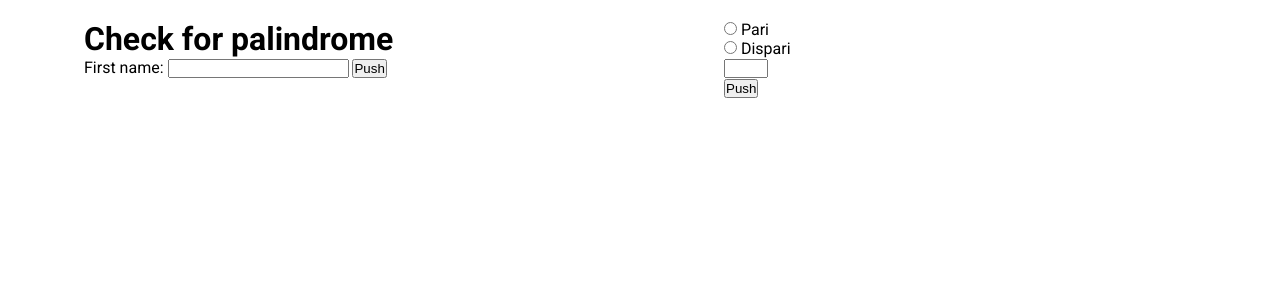
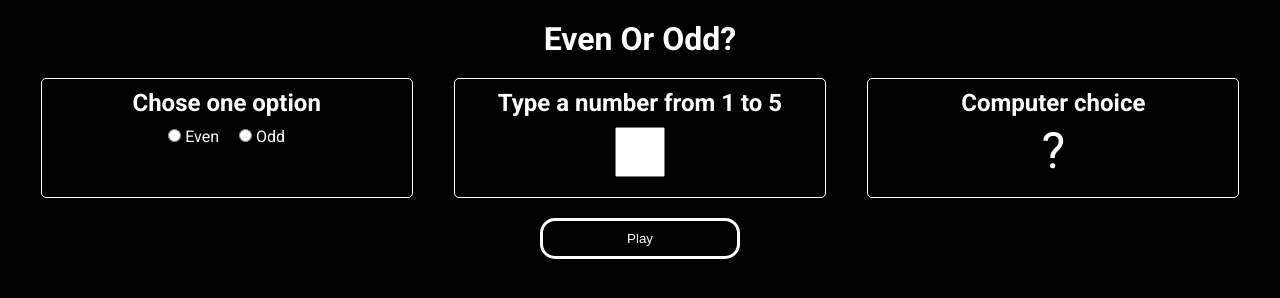
Before and after one commit to StephanieFurlan/js-paliedispari, a plain HTML site: page pariedispari/index.html in a window 1280 px wide. Drawn offline with Linux system fonts and the light colour scheme.

Commit message:
Pari o Dispari layout

```diff
--- a/pariedispari/index.html
+++ b/pariedispari/index.html
@@ -2,7 +2,7 @@
 <html lang="en" dir="ltr">
    <head>
       <meta charset="utf-8">
-      <title>FizzBuzz</title>
+      <title>Even Or Odd</title>
       <link rel="stylesheet" href="style.css">
       <link href="https://fonts.googleapis.com/css2?family=Roboto:wght@400;700&display=swap" rel="stylesheet">
 
@@ -11,27 +11,35 @@
    </head>
    <body>
       <div class="main-container">
+         <h1>Even Or Odd?</h1>
          <div class="container">
-            <h1>Check for palindrome</h1>
-            <label for="palindrome">First name:</label>
-            <input type="text" id="palindrome" name="palindrome">
-            <button id="check-palindrome">Push</button>
-            <div id="answer"></div>
+            <div class="box">
+               <h2>Chose one option</h2>
+               <div id="even-odd">
+                  <div class="radio-btn">
+                     <input  type="radio" id="even" name="even-odd" value="even">
+                     <label for="even">Even</label>
+                  </div>
+                  <div class="radio-btn">
+                     <input type="radio" id="odd" name="even-odd" value="odd">
+                     <label for="odd">Odd</label>
+                  </div>
+               </div>
+
+            </div>
+            <div class="box">
+               <h2>Type a number from 1 to 5</h2>
+               <input id="number" type="number" name="number" value="" min="1" max="5">
+            </div>
+            <div class="box">
+               <h2>Computer choice</h2>
+               <div id="pc">?</div>
+            </div>
          </div>
+         <button id="play-button">Play</button>
+         <div id="winner"></div>
 
-         <div class="container">
-            <div class="even-odd-form">
-               <input type="radio" id="even" name="even-odd" value="even">
-               <label for="even">Pari</label><br>
-               <input type="radio" id="odd" name="even-odd" value="odd">
-               <label for="odd">Dispari</label><br>
-            </div>
-            <div class="number-form">
-               <input id="number" type="number" name="number" value="" min="1" max="5">
-               <div id="answer2"></div>
-            </div>
-            <button id="play-button">Push</button>
-         </div>
+
       </div>
 
       <script src="script.js" charset="utf-8"></script>
--- a/pariedispari/script.js
+++ b/pariedispari/script.js
@@ -1,32 +1,21 @@
-
-// functions that checks if a word is a palindrome
-function isPalindrome(word) {
-   return word.split("").reverse().join("") == word;
-}
-
-var button = document.getElementById("check-palindrome");
-button.addEventListener("click", function() {
-   // take value from input
-   var word = document.getElementById("palindrome").value.replace(/\s/g, "");
-   // check palindrome validity
-   var message = isPalindrome(word) ? " is a palindrome." : " is not a palindrome.";
-   // show answer
-   document.getElementById("answer").innerHTML = "The word " + "<b>" + word + "</b>" + message;
-})
 
 
 var playButton = document.getElementById("play-button");
 playButton.addEventListener("click", function() {
-   // take value from input
+   // take even or odd value from radio buttons
    var value = document.querySelector('input[name="even-odd"]:checked').value;
+   // take number from user
    var userNumber = parseInt(document.getElementById("number").value);
+   // play random agent
    var computerNumber = Math.floor(Math.random() * 5) + 1;
+   document.getElementById("pc").innerHTML = computerNumber;
+   // sum both values
    var sum = userNumber + computerNumber;
-
+   // check who is the winner
    if (sum % 2 == 0 && value == "even" || sum % 2 == 1 && value == "odd") {
-      console.log("Vince l'utente");
+      document.getElementById("winner").innerHTML = "YOU ARE THE WINNER!";
    } else {
-      console.log("Vince il pc");
+      document.getElementById("winner").innerHTML = "SORRY, COMPUTER WON! TRY AGAIN!";
    }
 
 
--- a/pariedispari/style.css
+++ b/pariedispari/style.css
@@ -11,11 +11,70 @@ body {
 }
 
 .main-container {
+   background-color: #fca486;
+   color: white;
+   background-color: black;
+   padding: 20px;
+   text-align: center;
+   height: 100vh;
+}
+
+h1 {
+   text-align: center;
+   margin-bottom: 20px;
+}
+
+
+.container {
    display: flex;
    justify-content: space-around;
 }
 
-.container {
-   width: 40%;
-   padding: 20px;
+.box {
+   width: 30%;
+   border: 1px solid white;
+   text-align: center;
+   padding: 10px;
+   border-radius: 5px;
 }
+
+#even-odd {
+   display: flex;
+   justify-content: center;
+}
+
+#number {
+   margin: 10px;
+   width: 50px;
+   height: 50px;
+   font-size: 50px;
+}
+.radio-btn {
+   margin: 10px;
+}
+
+
+#play-button {
+   text-align: center;
+   width: 200px;
+   background-color: black;
+   padding: 10px 20px;
+   border-radius: 15px;
+   border: 3px solid white;
+   color: white;
+   margin: 20px;
+}
+
+input:focus, textarea:focus, select:focus, button:focus {
+   outline: none;
+}
+
+#pc,
+#winner{
+   font-size: 50px;
+   padding: 5px;
+}
+
+#winner {
+   color: white;
+}
```
